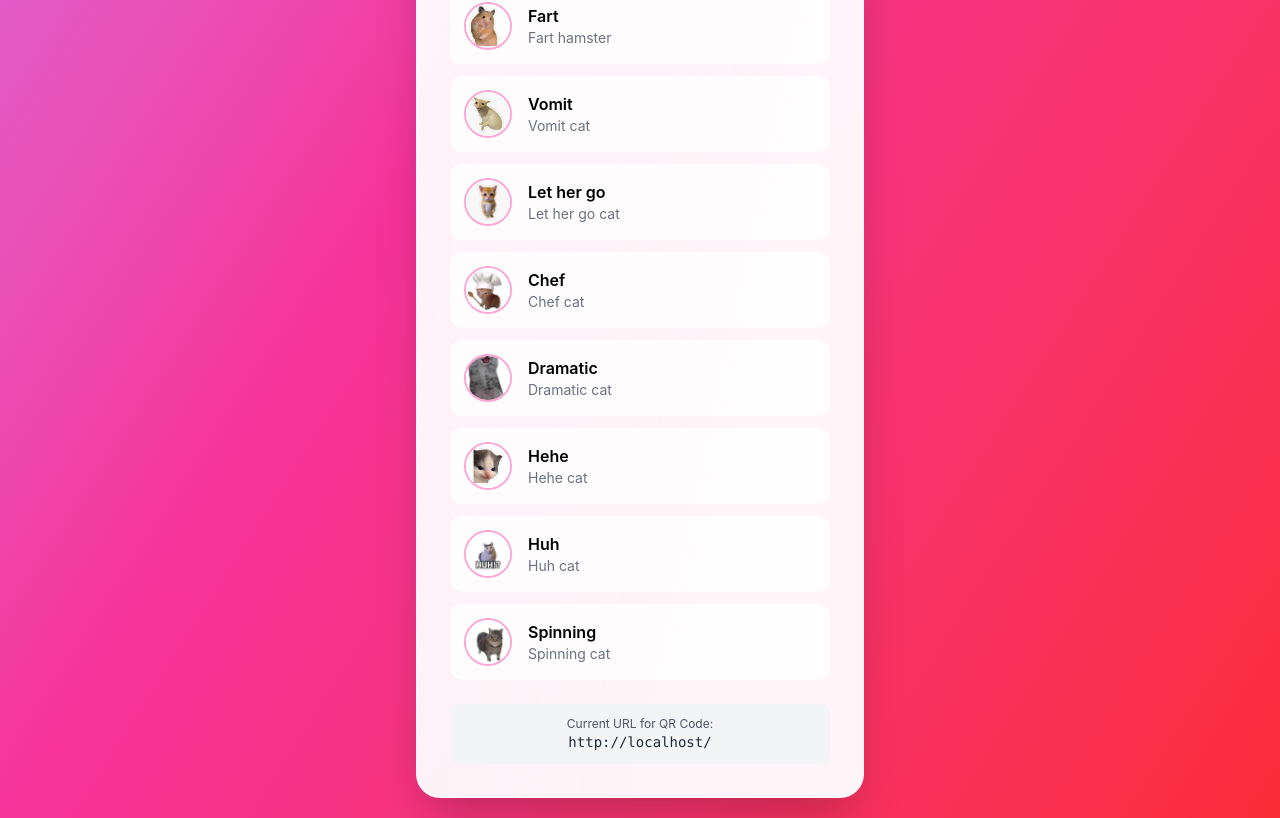
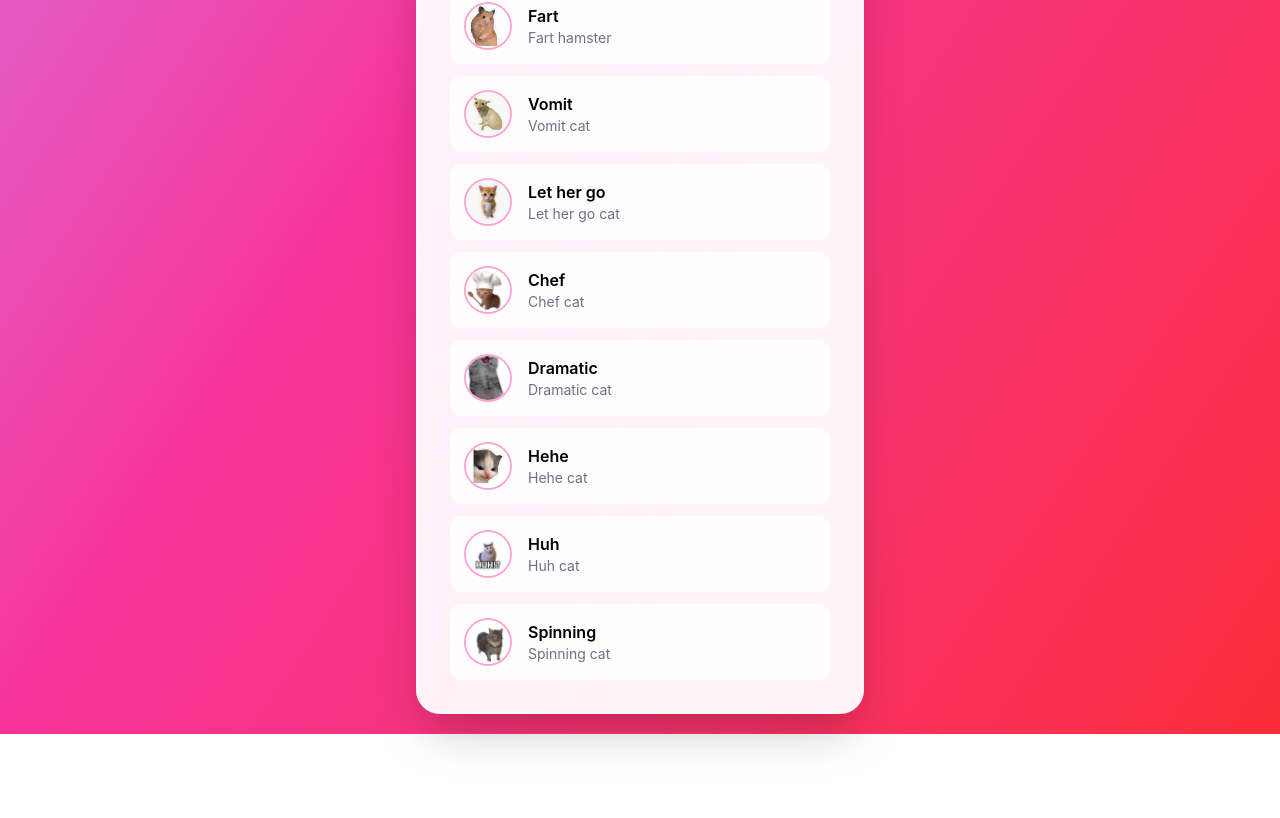
Before and after one commit to Maazasim1/cat-app, a Next.js app: page / in a window 1280 px wide. Shown: the part 1180-1998 px from the top of the page. After the commit the page ends 1914 px from the top, so only its background shows below. Built offline with nearby package versions, Linux system fonts and the light colour scheme.

Commit message:
added new cat audio

```diff
--- a/app/page.js
+++ b/app/page.js
@@ -1,6 +1,6 @@
 'use client'
 import React from 'react'
-import { useRouter } from 'next/navigation';
+import { useRouter,useSearchParams } from 'next/navigation';
 import { useEffect, useState } from 'react';
 import { cats } from '@/Data/cats';
 
@@ -11,10 +11,12 @@ export default function CatPlayer() {
   const [currentTime, setCurrentTime] = useState(0);
   const [duration, setDuration] = useState(0);
   const [audioElement, setAudioElement] = useState(null);
+  const searchParams = useSearchParams()
 
   // Get current cat from URL
   useEffect(() => {
-    const cat = router.query?.cat;
+    const cat = searchParams.get('cat');
+
     if (cat) {
       const catIndex = cats.findIndex(c => c.slug === cat);
       if (catIndex !== -1) {
@@ -22,7 +24,7 @@ export default function CatPlayer() {
       }
     }
 
-  }, [router.query]);
+  }, []);
 
   // Update URL when track changes
   const updateURL = (index) => {
@@ -193,14 +195,7 @@ export default function CatPlayer() {
             </div>
 
             {/* URL for QR code */}
-            <div className="mt-6 p-3 bg-gray-100 rounded-lg">
-              <p className="text-xs text-gray-600 text-center">
-                Current URL for QR Code:
-              </p>
-              <p className="text-sm font-mono text-center text-gray-800 break-all">
-                {typeof window !== 'undefined' ? window.location.href : `/?cat=${currentCat.slug}`}
-              </p>
-            </div>
+
           </div>
 
           {/* Audio element */}
```
